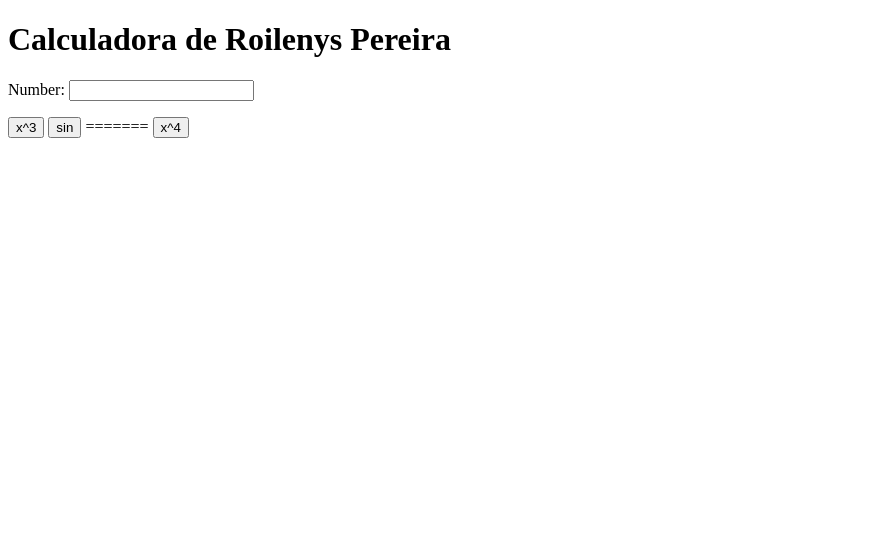
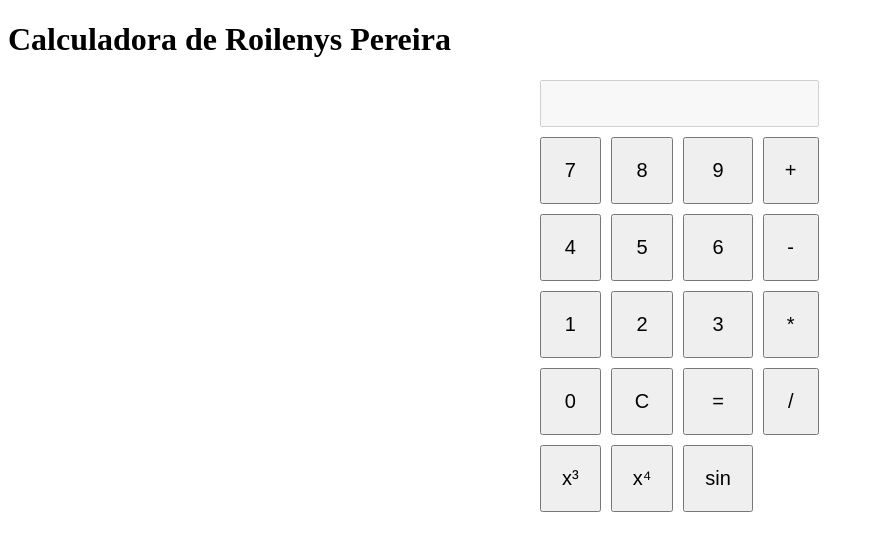
Before and after one commit to roilenyspereira/my_calculator, a plain HTML site: page index.html in a window 1280 px wide. Shown: the whole page, without its empty margins (0-874 px from the left). Drawn offline with Linux system fonts and the light colour scheme.

Commit message:
Modificacion visual de la calculadora

```diff
--- a/index.html
+++ b/index.html
@@ -1,22 +1,111 @@
 <!DOCTYPE html>
 <html>
   <head>
-		<title>Calculator</title>
+    <title>Calculadora de Roilenys Pereira</title>
     <meta charset="utf-8">
+    <style>
+      /* Agregar algunos estilos para la calculadora */
+      .calculator {
+        display: grid;
+        grid-template-columns: repeat(4, 1fr);
+        gap: 10px;
+        max-width: 200px;
+        margin: 0 auto;
+      }
+      .calculator input {
+        grid-column: span 4;
+        text-align: right;
+        padding: 10px;
+        font-size: 20px;
+      }
+      .calculator button {
+        padding: 20px;
+        font-size: 20px;
+        cursor: pointer;
+      }
+      .calculator button:hover {
+        background-color: #f0f0f0;
+      }
+    </style>
   </head>
   <body>
     <h1>Calculadora de Roilenys Pereira</h1>
-		Number:
-		<input type="text" id="n1">
-		<p>
-			<button onclick="cube()"> x^3 </button>
+    <div class="calculator">
+      <input type="text" id="n1" disabled>
 
-			<button onclick="sine()"> sin </button>
-=======
-			<button onclick="power_4()"> x^4</button>
+      <!-- Botones de la calculadora -->
+      <button onclick="appendNumber(7)">7</button>
+      <button onclick="appendNumber(8)">8</button>
+      <button onclick="appendNumber(9)">9</button>
+      <button onclick="operation('+')">+</button>
 
-		</p>
+      <button onclick="appendNumber(4)">4</button>
+      <button onclick="appendNumber(5)">5</button>
+      <button onclick="appendNumber(6)">6</button>
+      <button onclick="operation('-')">-</button>
+
+      <button onclick="appendNumber(1)">1</button>
+      <button onclick="appendNumber(2)">2</button>
+      <button onclick="appendNumber(3)">3</button>
+      <button onclick="operation('*')">*</button>
+
+      <button onclick="appendNumber(0)">0</button>
+      <button onclick="clearInput()">C</button>
+      <button onclick="calculateResult()">=</button>
+      <button onclick="operation('/')">/</button>
+
+      <!-- Botones para operaciones adicionales -->
+      <button onclick="cube()">x³</button>
+      <button onclick="power_4()">x⁴</button>
+      <button onclick="sine()">sin</button>
+    </div>
+
     <script type="text/javascript">
+      let currentOperation = '';
+      let previousValue = '';
+
+      // Función para agregar números al campo de entrada
+      function appendNumber(number) {
+        let num = document.getElementById("n1");
+        num.value = num.value === '0' ? number : num.value + number;
+      }
+
+      // Función para limpiar el campo de entrada
+      function clearInput() {
+        document.getElementById("n1").value = '';
+      }
+
+      // Función para guardar la operación seleccionada
+      function operation(operator) {
+        previousValue = document.getElementById("n1").value;
+        currentOperation = operator;
+        document.getElementById("n1").value = '';
+      }
+
+      // Función para calcular el resultado
+      function calculateResult() {
+        let num = document.getElementById("n1").value;
+        switch (currentOperation) {
+          case '+':
+            document.getElementById("n1").value = parseFloat(previousValue) + parseFloat(num);
+            break;
+          case '-':
+            document.getElementById("n1").value = parseFloat(previousValue) - parseFloat(num);
+            break;
+          case '*':
+            document.getElementById("n1").value = parseFloat(previousValue) * parseFloat(num);
+            break;
+          case '/':
+            document.getElementById("n1").value = parseFloat(previousValue) / parseFloat(num);
+            break;
+          default:
+            break;
+        }
+        currentOperation = '';
+        previousValue = '';
+      }
+
+      // Funciones matemáticas adicionales
       function cube() {
         var num = document.getElementById("n1");
         num.value = Math.pow(num.value, 3);
@@ -26,10 +115,10 @@
         var num = document.getElementById("n1");
         num.value = Math.sin(num.value);
       }
+
       function power_4() {
         var num = document.getElementById("n1");
         num.value = Math.pow(num.value, 4);
-
       }
     </script>
   </body>
```
Lines whose indentation alone changed are shown as unchanged.
